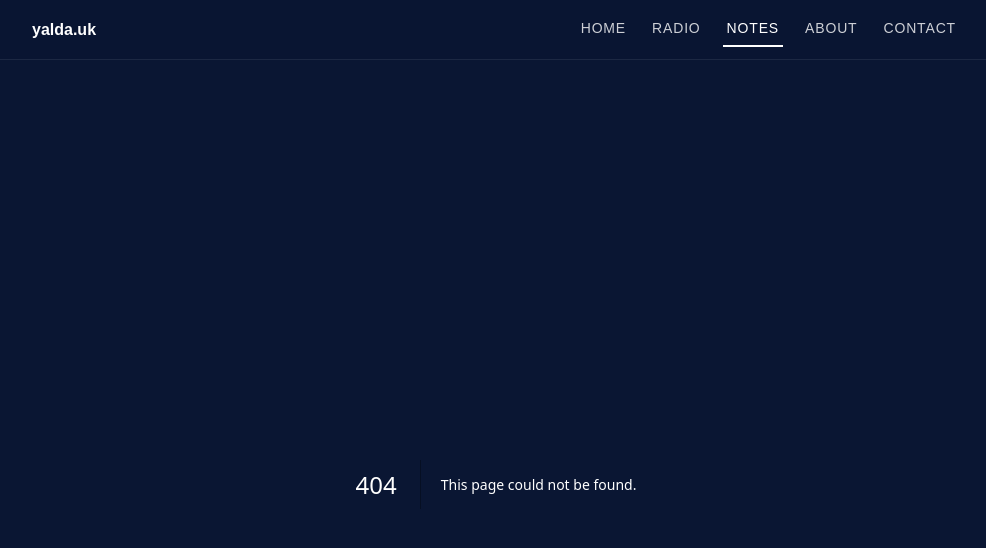
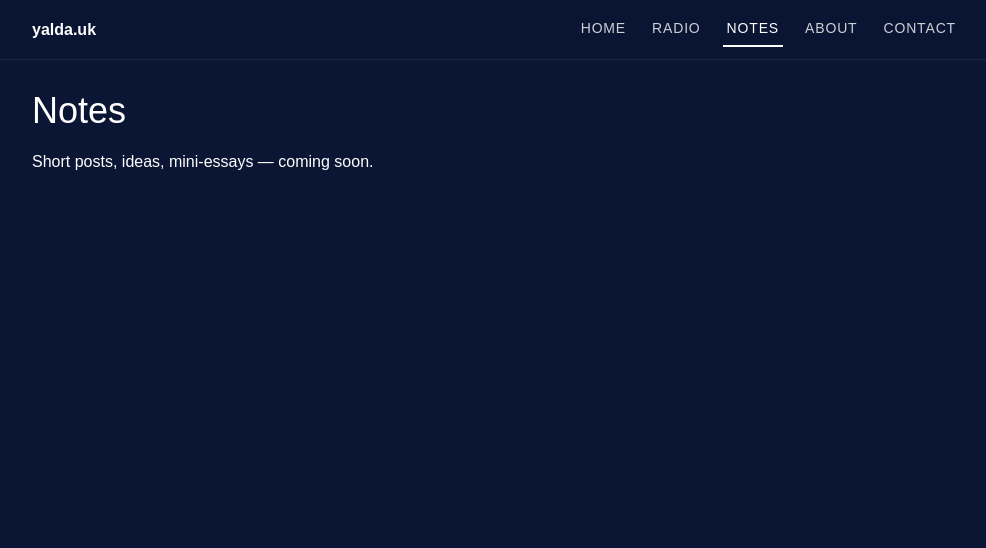
Before and after one commit to yalduh/yalda-uk, a Next.js app: page /notes in a window 1280 px wide. Before the commit this address had no page. Shown: the top 548 px of the page, without its empty margins (144-1130 px from the left). Built offline with nearby package versions, Linux system fonts and the light colour scheme.

Commit message:
Create page.tsx

```diff
--- /dev/null
+++ b/app/notes/page.tsx
@@ -0,0 +1,8 @@
+export default function NotesPage() {
+  return (
+    <main>
+      <h1 style={{ fontSize: 36, marginBottom: 12 }}>Notes</h1>
+      <p>Short posts, ideas, mini-essays — coming soon.</p>
+    </main>
+  );
+}
```
